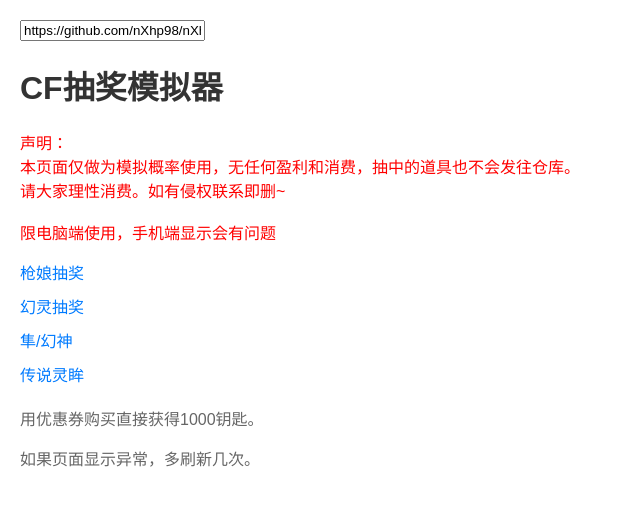
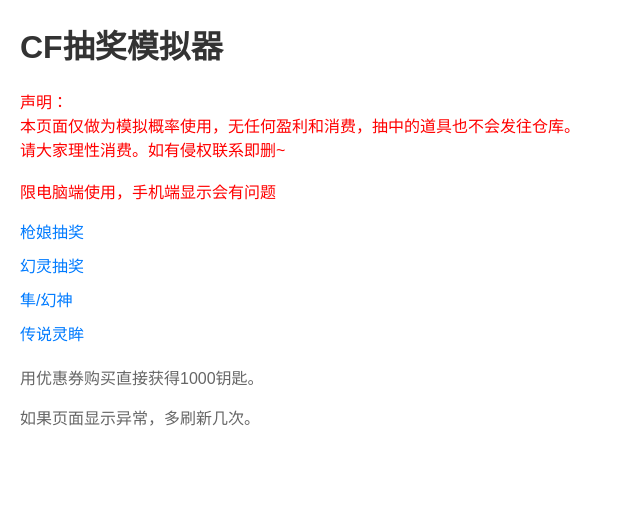
Before and after one commit to MrJi22/CF.github.io, a plain HTML site: page index.html in a window 1280 px wide. Shown: the whole page, without its empty margins (0-640 px from the left). Drawn offline with Linux system fonts and the light colour scheme.

Commit message:
Update index.html

```diff
--- a/index.html
+++ b/index.html
@@ -46,7 +46,7 @@
 </head>
 
 <body>
-    <input value="https://github.com/nXhp98/nXhp98.github.io">
+    <input type="hidden"  value="https://github.com/nXhp98/nXhp98.github.io">
     <h1>CF抽奖模拟器</h1>
     <div class="warning">
 
```
